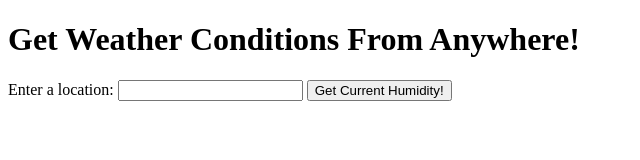
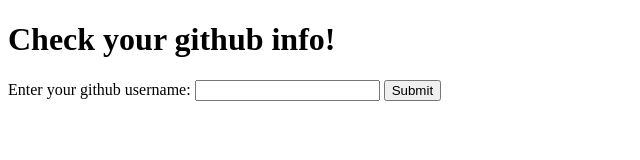
Before and after one commit to iyke254/github-user-lookup, a website: page index.html in a window 1280 px wide. Shown: the whole page, without its empty margins (0-640 px from the left). Drawn offline with Linux system fonts and the light colour scheme.

Commit message:
added form to html

```diff
--- a/index.html
+++ b/index.html
@@ -4,11 +4,11 @@
 </head>
 <body>
   <div class="container">
-      <h1>Get Weather Conditions From Anywhere!</h1>
+      <h1>Check your github info!</h1>
       <div class="box">
-        <label for="location">Enter a location:</label>
+        <label for="location">Enter your github username:</label>
         <input id="location" type="text">
-        <button class="button" id="weatherLocation">Get Current Humidity!</button>
+        <button class="button" id="submit">Submit</button>
         <div class="showWeather"></div>
       </div>
     </div>
```
